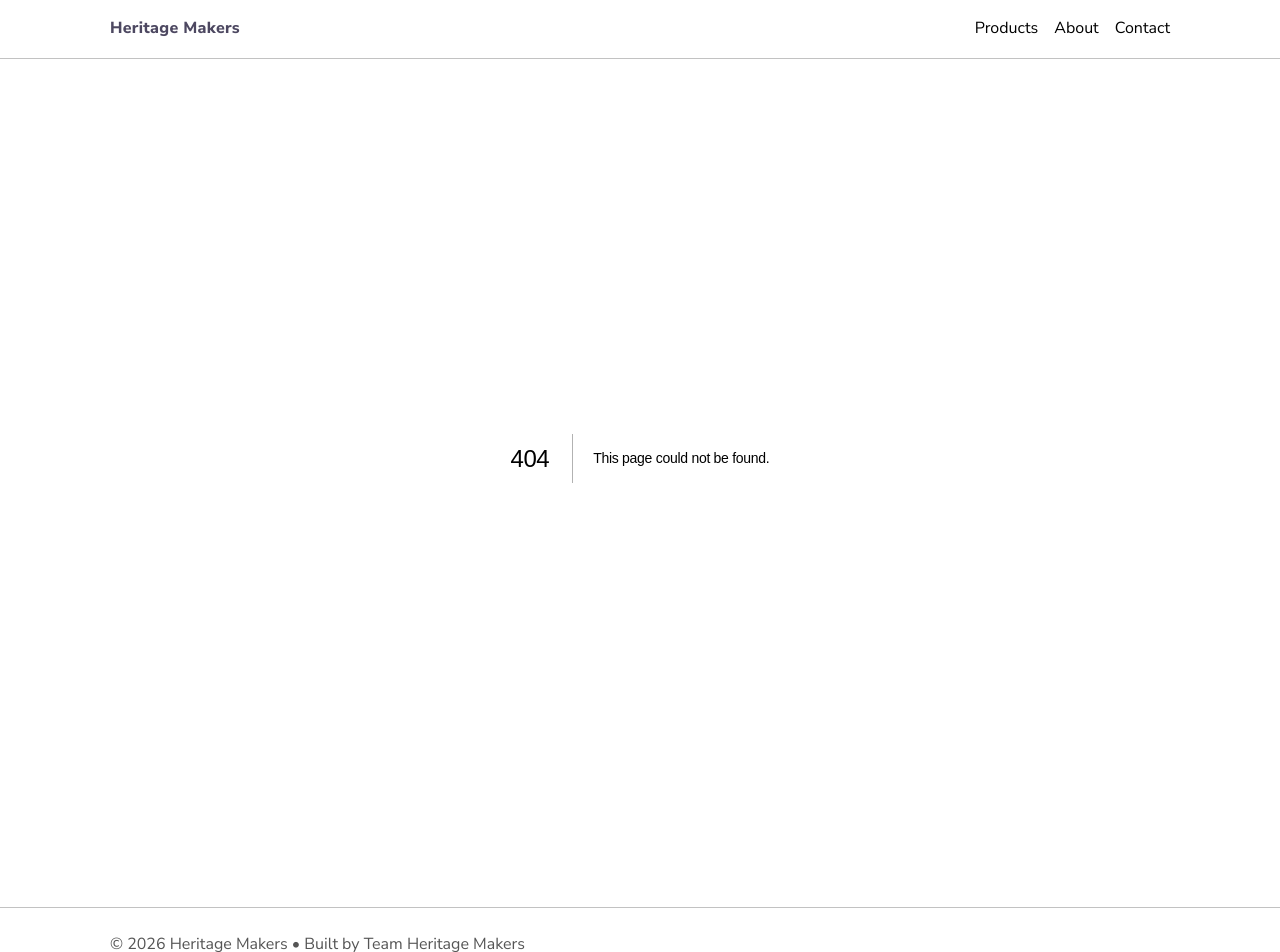
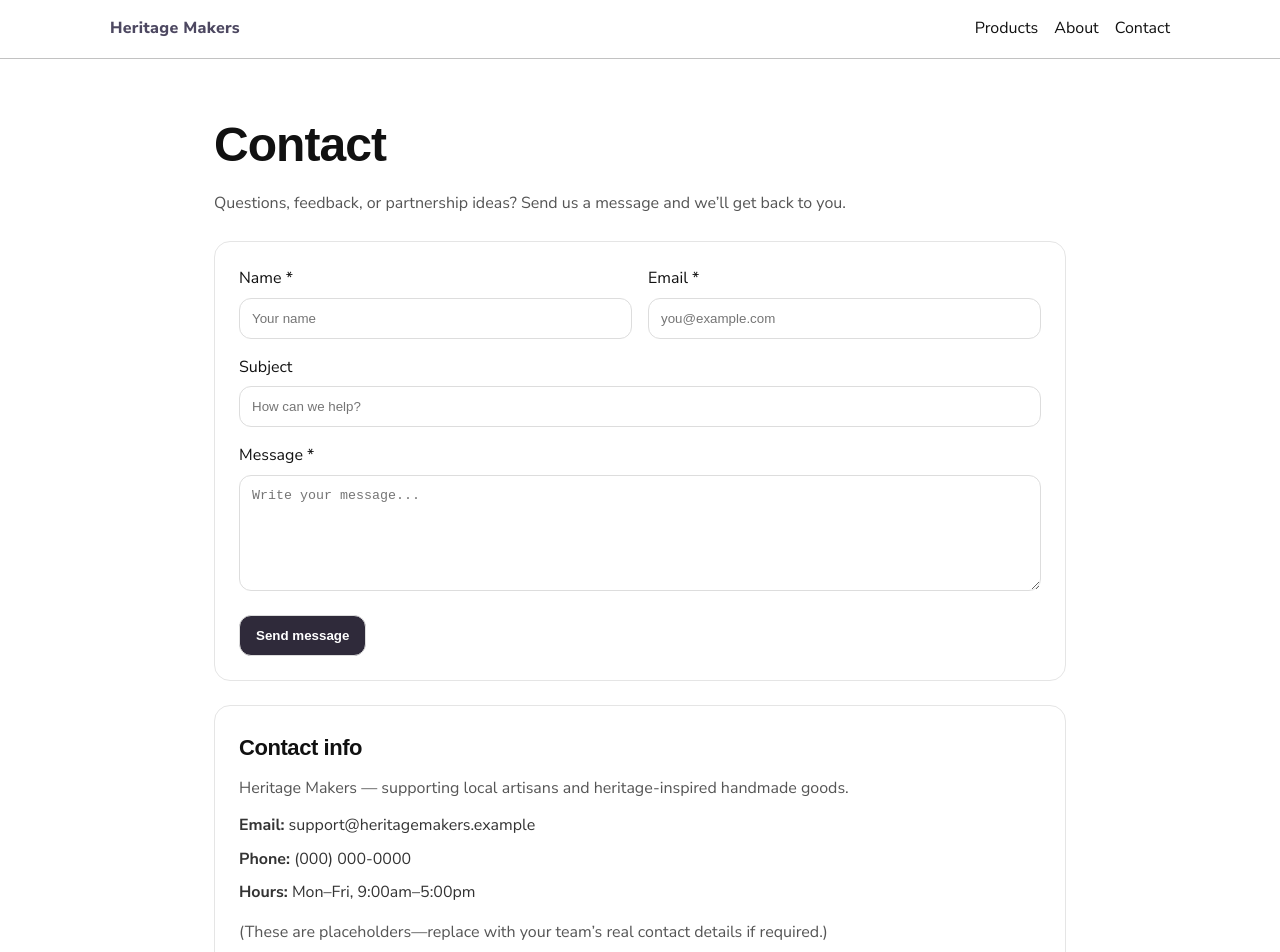
Before and after one commit to helaman-Y-B/Heritage-Makers, a Next.js app: page /contact in a window 1280 px wide. Before the commit this address had no page. Shown: the top 952 px of the page. Built offline with nearby package versions, Linux system fonts and the light colour scheme; a web font is replaced by a local one.

Commit message:
Add contact page

```diff
--- /dev/null
+++ b/src/app/contact/page.tsx
@@ -0,0 +1,178 @@
+"use client";
+
+import { useState } from "react";
+
+export default function ContactPage() {
+  const [form, setForm] = useState({
+    name: "",
+    email: "",
+    subject: "",
+    message: "",
+  });
+
+  const [status, setStatus] = useState<"idle" | "sending" | "sent" | "error">("idle");
+
+  function handleChange(e: React.ChangeEvent<HTMLInputElement | HTMLTextAreaElement>) {
+    const { name, value } = e.target;
+    setForm((prev) => ({ ...prev, [name]: value }));
+  }
+
+  function handleSubmit(e: React.FormEvent) {
+    e.preventDefault();
+
+    // Validación mínima
+    if (!form.name.trim() || !form.email.trim() || !form.message.trim()) {
+      setStatus("error");
+      return;
+    }
+
+    // Sin backend: solo simulamos envío
+    setStatus("sending");
+    setTimeout(() => {
+      setStatus("sent");
+      setForm({ name: "", email: "", subject: "", message: "" });
+    }, 600);
+  }
+
+  return (
+    <main style={{ maxWidth: 900, margin: "0 auto", padding: "48px 24px" }}>
+      <h1 style={{ fontSize: 48, marginBottom: 8 }}>Contact</h1>
+      <p style={{ color: "#555", marginBottom: 24 }}>
+        Questions, feedback, or partnership ideas? Send us a message and we’ll get back to you.
+      </p>
+
+      <section
+        style={{
+          display: "grid",
+          gridTemplateColumns: "1fr",
+          gap: 24,
+        }}
+      >
+        <form
+          onSubmit={handleSubmit}
+          style={{
+            border: "1px solid #e5e5e5",
+            borderRadius: 16,
+            padding: 24,
+            background: "#fff",
+          }}
+        >
+          <div style={{ display: "grid", gridTemplateColumns: "1fr 1fr", gap: 16 }}>
+            <div>
+              <label style={{ display: "block", marginBottom: 6 }}>Name *</label>
+              <input
+                name="name"
+                value={form.name}
+                onChange={handleChange}
+                placeholder="Your name"
+                style={inputStyle}
+              />
+            </div>
+
+            <div>
+              <label style={{ display: "block", marginBottom: 6 }}>Email *</label>
+              <input
+                name="email"
+                type="email"
+                value={form.email}
+                onChange={handleChange}
+                placeholder="you@example.com"
+                style={inputStyle}
+              />
+            </div>
+          </div>
+
+          <div style={{ marginTop: 16 }}>
+            <label style={{ display: "block", marginBottom: 6 }}>Subject</label>
+            <input
+              name="subject"
+              value={form.subject}
+              onChange={handleChange}
+              placeholder="How can we help?"
+              style={inputStyle}
+            />
+          </div>
+
+          <div style={{ marginTop: 16 }}>
+            <label style={{ display: "block", marginBottom: 6 }}>Message *</label>
+            <textarea
+              name="message"
+              value={form.message}
+              onChange={handleChange}
+              placeholder="Write your message..."
+              rows={6}
+              style={{ ...inputStyle, resize: "vertical" }}
+            />
+          </div>
+
+          {status === "error" && (
+            <p style={{ color: "#b00020", marginTop: 12 }}>
+              Please fill out Name, Email, and Message.
+            </p>
+          )}
+
+          {status === "sent" && (
+            <p style={{ color: "#0a7a28", marginTop: 12 }}>
+              Message sent. Thank you!
+            </p>
+          )}
+
+          <button
+            type="submit"
+            disabled={status === "sending"}
+            style={{
+              marginTop: 16,
+              padding: "12px 16px",
+              borderRadius: 12,
+              border: "1px solid #ddd",
+              background: status === "sending" ? "#f2f2f2" : "#2f2a3a",
+              color: status === "sending" ? "#777" : "#fff",
+              cursor: status === "sending" ? "not-allowed" : "pointer",
+              fontWeight: 600,
+            }}
+          >
+            {status === "sending" ? "Sending..." : "Send message"}
+          </button>
+        </form>
+
+        <div
+          style={{
+            border: "1px solid #e5e5e5",
+            borderRadius: 16,
+            padding: 24,
+            background: "#fff",
+          }}
+        >
+          <h2 style={{ fontSize: 22, marginBottom: 10 }}>Contact info</h2>
+          <p style={{ color: "#555", marginBottom: 12 }}>
+            Heritage Makers — supporting local artisans and heritage-inspired handmade goods.
+          </p>
+
+          <ul style={{ listStyle: "none", padding: 0, margin: 0, color: "#333" }}>
+            <li style={{ marginBottom: 8 }}>
+              <strong>Email:</strong> support@heritagemakers.example
+            </li>
+            <li style={{ marginBottom: 8 }}>
+              <strong>Phone:</strong> (000) 000-0000
+            </li>
+            <li style={{ marginBottom: 8 }}>
+              <strong>Hours:</strong> Mon–Fri, 9:00am–5:00pm
+            </li>
+          </ul>
+
+          <p style={{ marginTop: 14, color: "#555" }}>
+            (These are placeholders—replace with your team’s real contact details if required.)
+          </p>
+        </div>
+      </section>
+    </main>
+  );
+}
+
+const inputStyle: React.CSSProperties = {
+  width: "100%",
+  padding: "12px 12px",
+  borderRadius: 12,
+  border: "1px solid #ddd",
+  outline: "none",
+};
```
